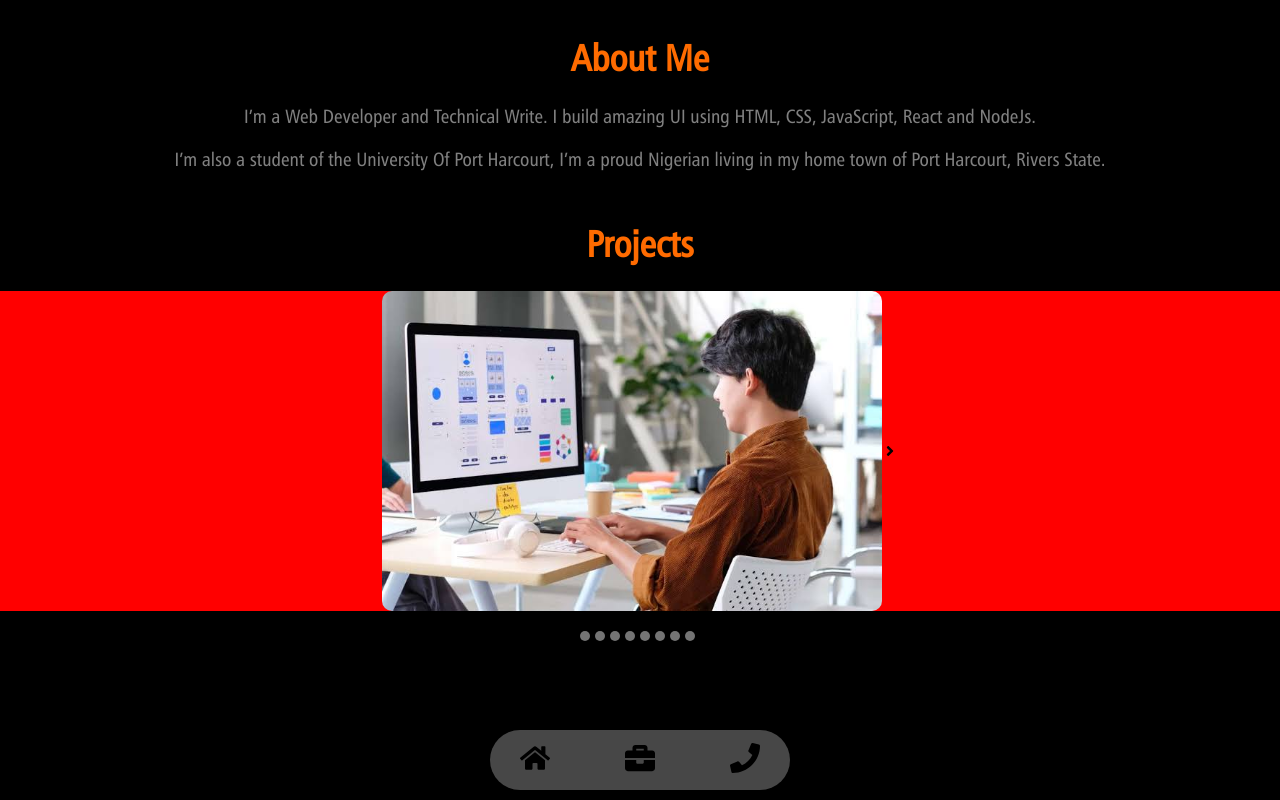
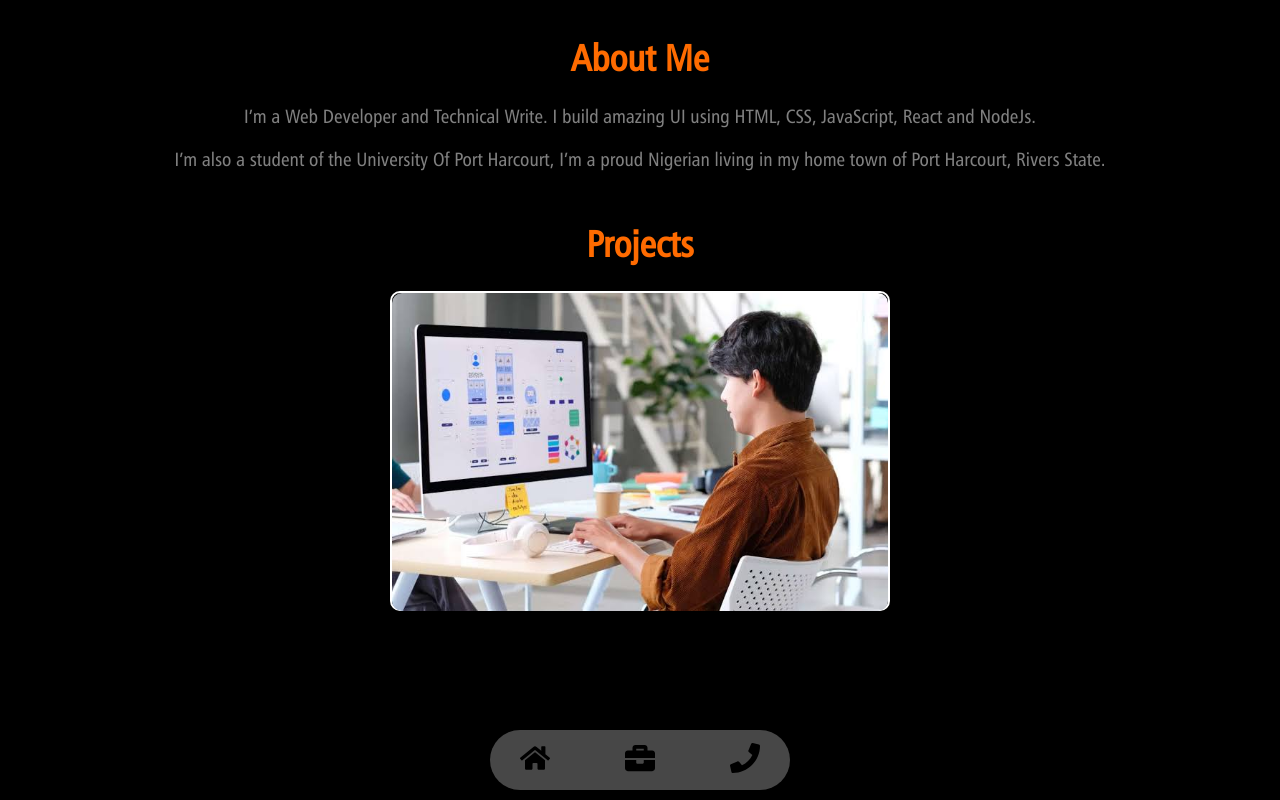
Before and after one commit to chosenvincent1/portfolio, a React (Create React App) app: page /project in a window 1280 px wide. Built offline with nearby package versions, Linux system fonts and the light colour scheme.

Commit message:
Finished Home and Contact Page

```diff
--- a/src/App.css
+++ b/src/App.css
@@ -192,7 +192,7 @@ body {
   width: 500px;
   border-radius: 10px;
   height: 320px;
-  /* margin: 0px 10px; */
+  border: 2px solid white;
 }
 
 .project-image > img {
@@ -205,20 +205,8 @@ body {
   opacity: 0.2;
 }
 
-/* PROJECT CIRCLE */
-.project-circle {
-  display: flex;
-  justify-content: center;
-  align-items: center;
-  margin-top: 20px;
-}
-.circle {
-  width: 10px;
-  height: 10px;
-  border-radius: 50%;
-  background-color: #747474;
-  margin-right: 5px;
-}
+
+
 
 /* PROJECT PAGE */
 
@@ -252,36 +240,34 @@ body {
   font-size: 2.3rem;
 }
 
-.project > .project-container > .project-arrow-container {
+.project > .project-container {
   display: flex;
   justify-content: center;
-  align-items: center;
   position: relative;
-  background-color: red;
+  padding: 0px 20px;
 }
 
-.project > .project-container > .project-arrow-container > p {
+.project > .project-container > p {
   display: none;
   text-align: center;
   font-weight: 700;
   position: absolute;
+  left: 50%;
+  transform: translateX(-50%);
+  margin-top: 50px;
   color: gray;
 }
-.project > .project-container > .project-arrow-container > p > .project-name {
+
+.project > .project-container > p > .project-name {
   font-size: 3rem;
 }
 
-.project > .project-container > .project-arrow-container > p > .project-description {
+.project > .project-container > p > .project-description {
   font-size: 2rem;
 }
 
-.project > .project-container > .project-arrow-container > p > .small-text {
+.project > .project-container > p > .small-text {
   font-size: 1rem;
-}
-
-.project > .project-container > .project-arrow-container > .project-container {
-  display: flex;
-  justify-content: center;
 }
 
 
@@ -292,7 +278,6 @@ body {
   background-color: black;
   width: 100%;
   height: 100vh;
-  /* overflow-y: auto; */
 }
 
 .first-contact-section {
@@ -300,7 +285,6 @@ body {
   display: flex;
   justify-content: space-between;
   padding: 20px 50px 0px 50px;
-  height: 100%;
 }
 
 .contact-text {
@@ -308,7 +292,6 @@ body {
   display: flex;
   flex-direction: column;
   padding-top: 150px;
-
 }
 
 .contact-text > .text-1 {
@@ -448,13 +431,13 @@ body {
 
   .navbar {
     width: 250px;
-    height: 40px;
+    height: 50px;
     padding: 20px;
     border-radius: 20px;
   }
 
   .navbar > .nav-icon-container > a > .nav-icon {
-    font-size: 25px;
+    font-size: 30px;
   }
 
   .second-navbar {
@@ -562,16 +545,6 @@ body {
     height: 255px;
   }
 
-  .project-circle {
-    margin: 20px 0px;
-  }
-
-  .circle {
-    width: 8px;
-    height: 8px;
-    border-radius: 50%;
-  }
-
 
   /* CONTACT PAGE */
   .contact-text {
@@ -598,7 +571,6 @@ body {
     background-color: black;
     border: 2px solid #C3C0C0;
   }
-
 
   .contact-form > .send-btn {
     background-color: black;
@@ -641,14 +613,9 @@ body {
     font-size: 2rem;
     margin: 0px;
     text-align: center;
-
   }
 
   .contact-text > .text-2 {
-    display: none;
-  }
-
-  .contact-text > .social-media {
     display: none;
   }
 
@@ -656,30 +623,6 @@ body {
     padding: 10px 20px;
     margin-bottom: 10px;
   }
-
-  .mobile-contact-text {
-    display: flex;
-    flex-direction: column;
-    width: 100%;
-    margin-right: 20px;
-  }
-
-  .mobile-contact-text > .text-3 {
-    margin-bottom: 0px;
-    font-size: 1.2rem;
-    color: white;
-  }
-
-  .mobile-contact-text > .social-media {
-    display: flex;
-  }
-
-  .mobile-contact-text > .social-media > a > .social-icon {
-    font-size: 30px;
-    color: white;
-    margin-right: 20px;
-    cursor: pointer;
-   }
 }
 
 
@@ -785,20 +728,6 @@ body {
   }
 
 
-  .first-home-section > .home-text > .developer {
-    display: none;
-    position: absolute;
-    bottom: 0;
-    right: 50%;
-    transform: translateX(50%);
-    height: 70%;
-    margin-top: 50px;
-  }
-
-  .first-home-section > .project-completed {
-    display: none;
-  }
-
   /* PROJECT PAGE */
   .project {
     background-color: black;
@@ -825,8 +754,8 @@ body {
   }
 
   .project-image {
-    width: 300px;
-    height: 190px;
+    width: 200;
+    height: 250px;
   }
 
   .project-circle {
@@ -839,14 +768,6 @@ body {
     border-radius: 50%;
   }
 
-  .project > .project-container > .project-arrow-container > .arrow-left {
-    display: none;
-
-  }
-
-  .project > .project-container > .project-arrow-container > .arrow-right {
-    display: none;
-  }
 
 
     /* CONTACT PAGE */
@@ -854,14 +775,23 @@ body {
     .contact {
       width: 100%;
       height: 100vh;
+      display: flex;
+      flex-direction: column;
+      justify-content: center;
     }
 
     .first-contact-section {
       display: flex;
       flex-direction: column;
       padding: 0px 20px;
+      /* background-color: red; */
     }
-
+    /* .contact-text {
+      width: 100%;
+      display: flex;
+      flex-direction: column;
+      padding-top: 150px;
+    } */
     .contact-text {
       width: auto;
       margin-bottom: 20px;
--- a/src/Pages/Contact.js
+++ b/src/Pages/Contact.js
@@ -44,7 +44,6 @@ const Contact = ()=> {
 
     return(
          <div className='contact'>
-
             <section className='first-contact-section'>
                 <div className='contact-text'>
                     <p className='text-1'>Need a project? Send Request</p>
--- a/src/Pages/Project.js
+++ b/src/Pages/Project.js
@@ -54,12 +54,6 @@ const Project = ()=> {
             </div>
             <h1>Projects</h1>
             <div className="project-container">
-                <div className="project-arrow-container">
-                    <FaAngleLeft
-                        className="arrow-left"
-                        onClick={prevProject}
-                        style={{display: currentPosition===0 ? 'none' : ''}}
-                    />
                 <p
                     className="text-1"
                     style={{display: hover ? 'block' : 'none'}}
@@ -75,19 +69,13 @@ const Project = ()=> {
                     </span>
                 </p>
 
-                    <div className="project-container"
+                <div className="projects"
                     onMouseOver={handleMouseOver}
                     onMouseOut={handleMouseOut}
                 >
                     <Card currentIndexValue={currentIndexValue} />
                 </div>
-                    <FaAngleRight
-                        className="arrow-right"
-                        onClick={nextProject}
-                        style={{display: currentPosition === slide.length-1 ? 'none' : ''}}
-                    />
-                </div>
-                <div className="project-circle">
+                {/* <div className="project-circle">
                     {Data.map((item, index)=> {
                         return <ImageCircle
                                     key={index}
@@ -95,7 +83,7 @@ const Project = ()=> {
                                     activeCircle={activeCircle}
                                 />
                     })}
-                </div>
+                </div> */}
 
             </div>
 
```
Also changed, not shown: public/project/project.jpg (renamed from public/project/project-1.jpg). Lines whose indentation alone changed are shown as unchanged.
